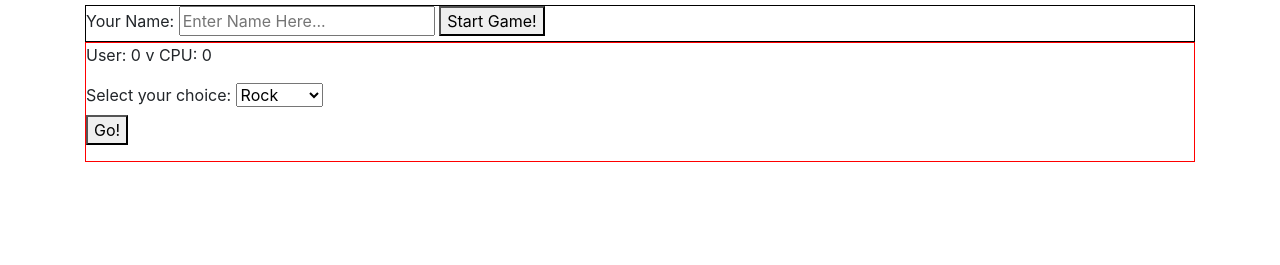
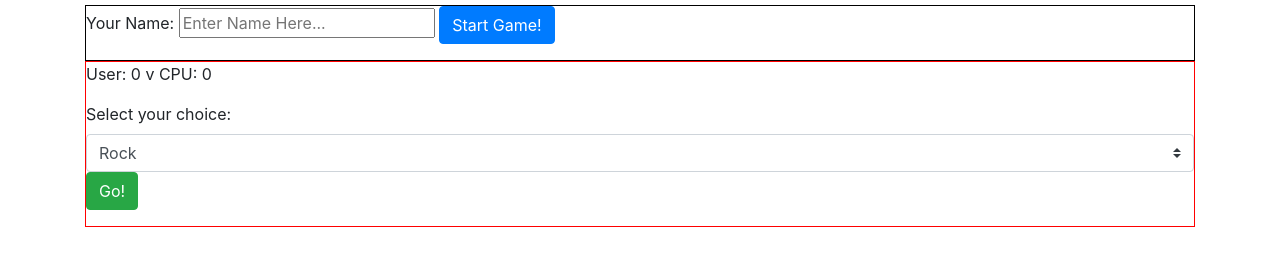
Before and after one commit to IT3049C-Lively-FA23/rock-paper-scissors-devinebj, a website: page index.html in a window 1280 px wide. Shown: the part 51-316 px from the top of the page. Drawn offline with Linux system fonts and the light colour scheme.

Commit message:
Finished page styling

```diff
--- a/index.html
+++ b/index.html
@@ -15,27 +15,27 @@
         <!-- WORK FROM INSIDE THIS CONTAINER-->
         <h1>Rock Paper Scissors</h1>
         <div id="welcome-screen">
-            <form id="game-form">
+            <form id="game-form" class="form-group">
                 <div>
                     <label for="username">Your Name:</label>
                     <input id="username" name="username" placeholder="Enter Name Here...">
-                    <button id="start-game-button">Start Game!</button>
+                    <button type="button" id="start-game-button" class="btn btn-primary">Start Game!</button>
                 </div>
             </form>
         </div>
         <div id="game-screen">
             <div id="score-tally">
                 <p id="score">User: 0 v CPU: 0</p>
-                <form id="game-form">
+                <form id="game-form" class="form-group">
                     <div>
                         <label for="user-selection">Select your choice: </label>
-                        <select id="user-selection" name="user-selection">
+                        <select class="custom-select" id="user-selection" name="user-selection">
                             <option value="rock">Rock</option>
                             <option value="paper">Paper</option>
                             <option value="scissors">Scissors</option>
                         </select>
                     </div>
-                    <button id="go-button">Go!</button>
+                    <button type="button" id="go-button" class="btn btn-success">Go!</button>
                     <p id="game-history"></p>
                 </form>
             </div>
```
